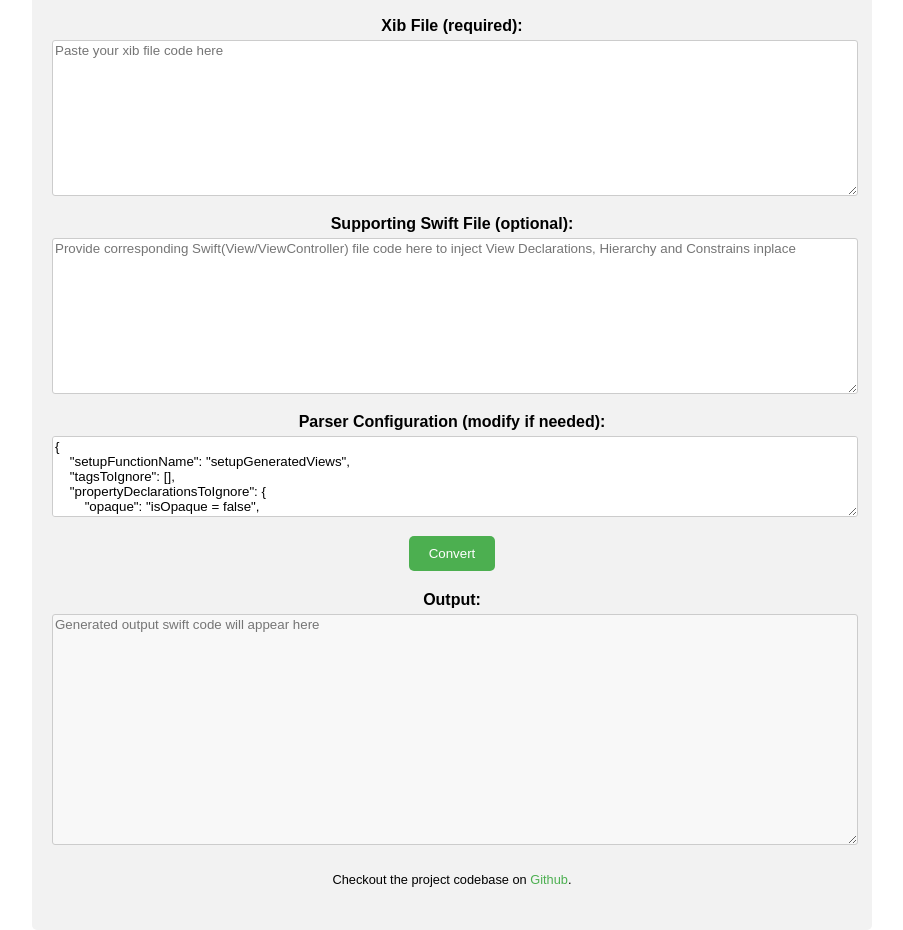
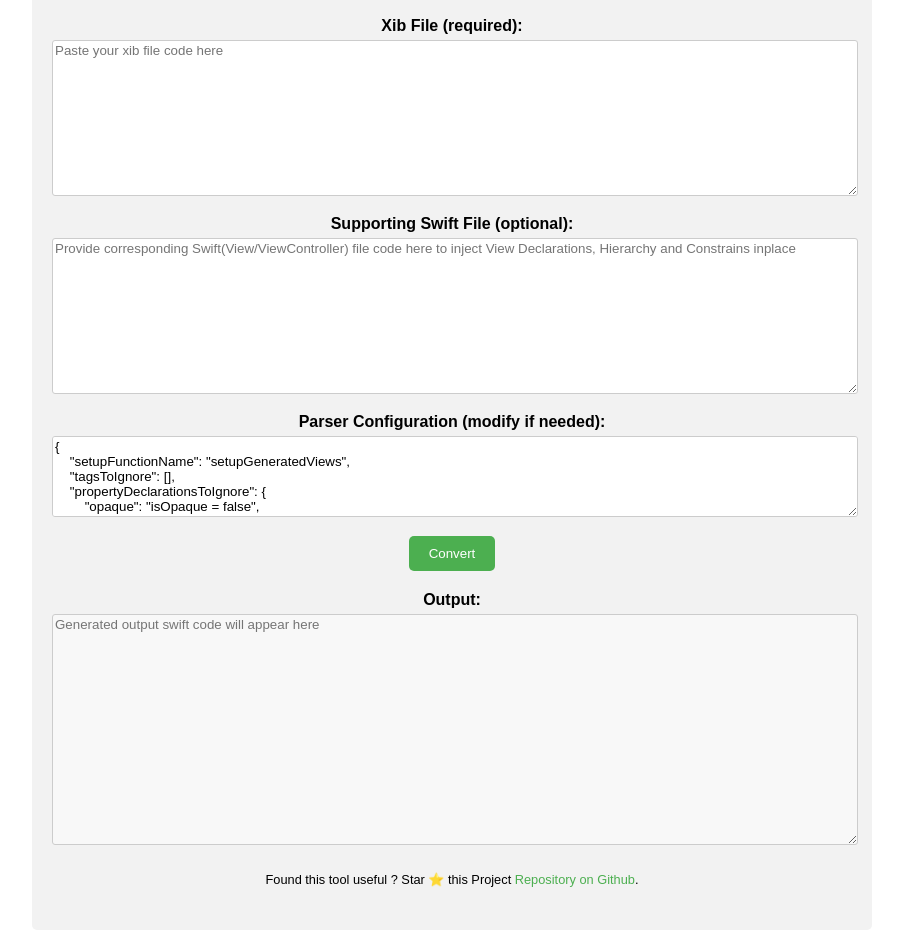
Before and after one commit to NitishGadangi/xib-to-swift-converter, a website built with webpack: page website/index.html in a window 1280 px wide. Shown: the part 81-1011 px from the top of the page, without its empty margins (188-1091 px from the left). Built offline with nearby package versions, Linux system fonts and the light colour scheme.

Commit message:
Minor : update webpage footer

```diff
--- a/website/index.html
+++ b/website/index.html
@@ -33,7 +33,7 @@
             <textarea id="output-code" name="output" rows="15" placeholder="Generated output swift code will appear here" readonly></textarea>
         </div>
         <footer>
-            <p>Checkout the project codebase on <a href="https://github.com/NitishGadangi/xib-to-swift-converter/" target="_blank">Github</a>.</p>
+            <p>Found this tool useful ? Star ⭐️ this Project <a href="https://github.com/NitishGadangi/xib-to-swift-converter/" target="_blank">Repository on Github</a>.</p>
         </footer>
     </div>
     <script src="bundle.js"></script>
```
Also changed, not shown: README.md.
